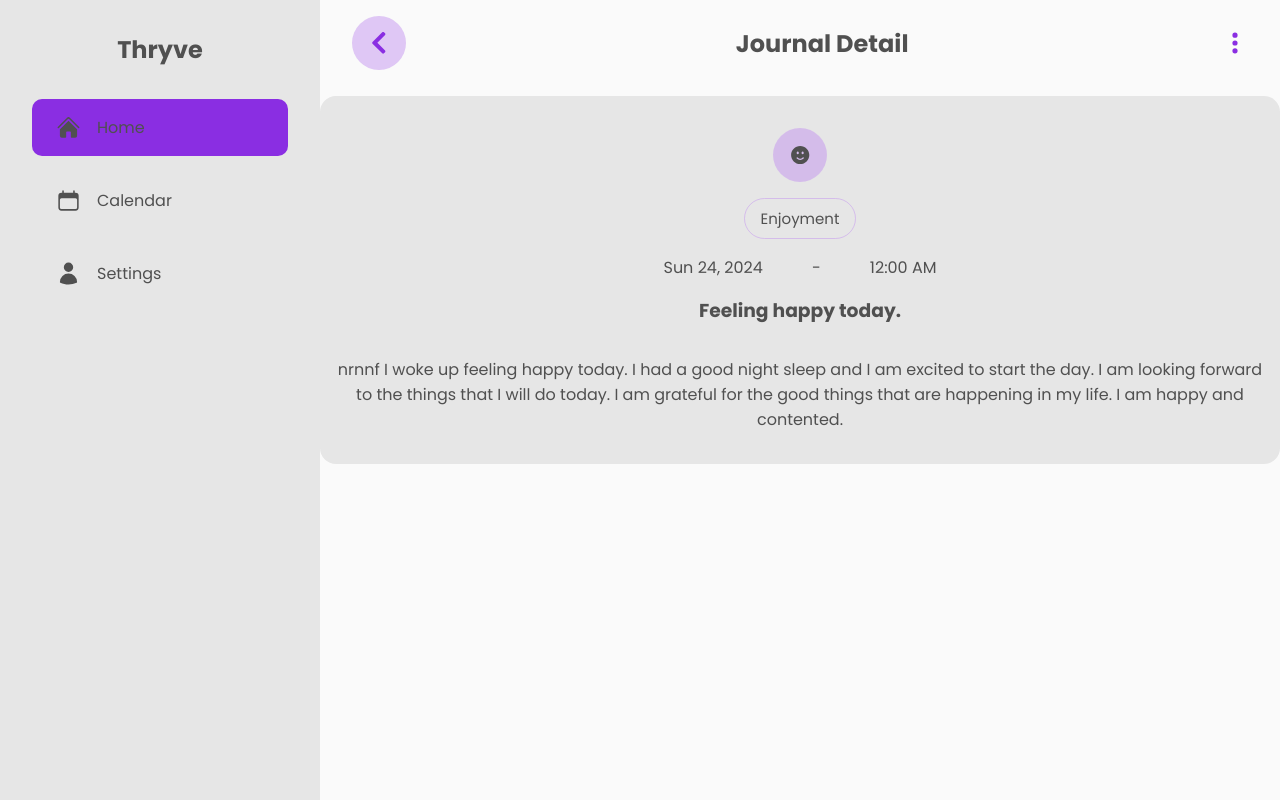
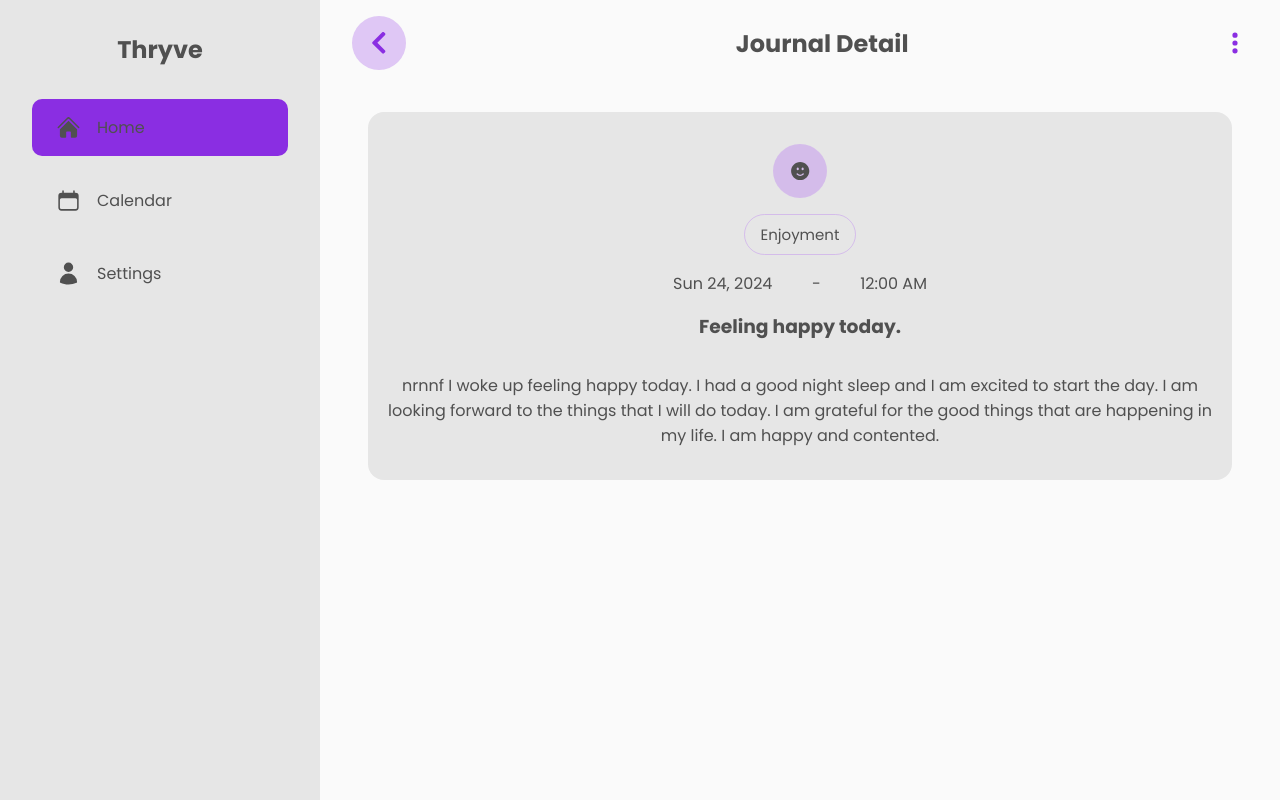
Before and after one commit to Charmingdc/Thryve, a React (Vite) app: page /view-journal in a window 1280 px wide. Built offline with nearby package versions, Linux system fonts and the light colour scheme.

Commit message:
minor update

```diff
--- a/src/pages/ViewJournalPage/ViewJournalPage.css
+++ b/src/pages/ViewJournalPage/ViewJournalPage.css
@@ -62,14 +62,14 @@
 }
 
 .view-journal-container .container {
-   width: 100%;
+   width: 90%;
    display: flex;
    flex-direction: column;
    align-items: center;
    background-color: var(--shade);
    padding: 2rem 1rem;
    border-radius: 1rem;
-   margin-top: 2rem;
+   margin-top: 3rem;
 }
 
 .view-journal-body {
```
